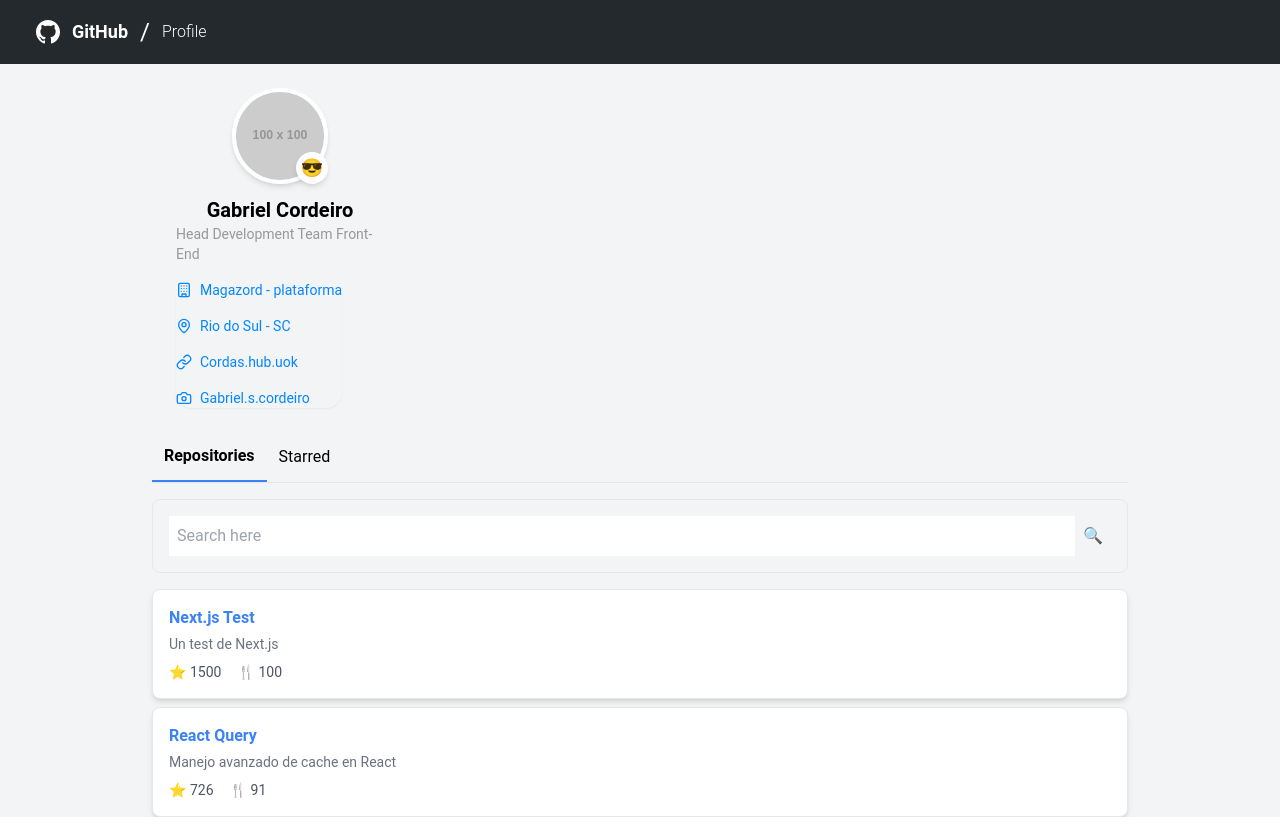
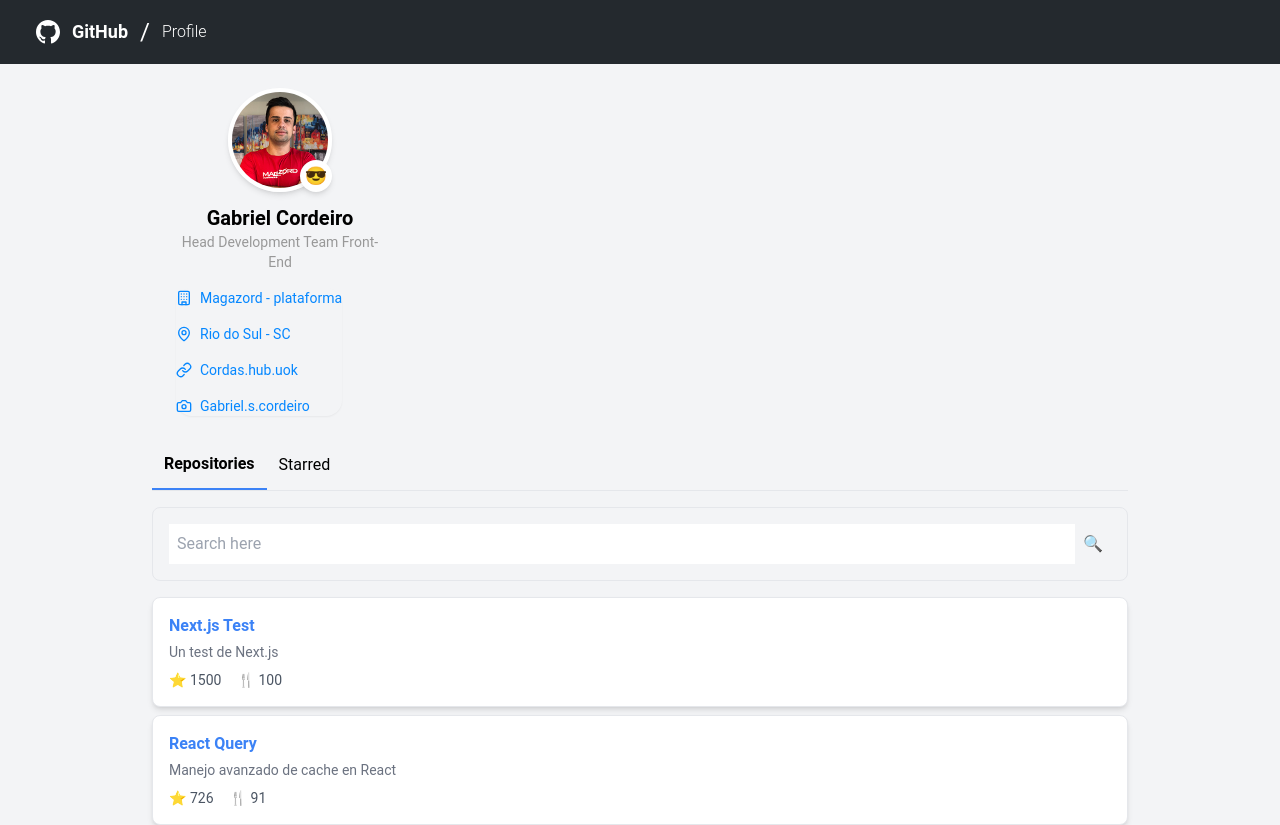
Before and after one commit to grGrimales/magazord-test-app, a Next.js app: page / in a window 1280 px wide. Built offline with nearby package versions, Linux system fonts and the light colour scheme.

Commit message:
Feature: Ajustes implementados: - Exibição da foto de perfil no componente. - Ajuste no texto dentro do componente UserProfile.

```diff
--- a/src/components/UserProfile.tsx
+++ b/src/components/UserProfile.tsx
@@ -3,17 +3,20 @@
 
 import { useState } from "react";
 import { Building, MapPin, Link, Camera, ChevronDown, ChevronUp, Smile } from "lucide-react";
+import Image from "next/image";
 
 export default function UserProfile() {
   const [showLinks, setShowLinks] = useState(false);
 
   return (
     <div className="p-6 flex flex-col items-center w-full  sm:w-64" >
-      <div className="relative w-24 h-24">
-        <img
-          src="https://via.placeholder.com/100"
+      <div className="relative sm:w-104 sm:h-104 lg:w-150 lg:h-150">
+        <Image
+          src="/images/imageProfile.png"
           alt="User Avatar"
-          className="rounded-full w-24 h-24 border-4 border-white shadow-md"
+          width={104}
+          height={104}
+          className="rounded-full border-4 border-white shadow-md  sm:w-104 sm:h-104 lg:w-150 lg:h-150"
         />
         <div className="absolute bottom-0 right-0 bg-white rounded-full w-8 h-8 flex items-center justify-center shadow-md">
           {/* <Smile size={18} className="text-yellow-500" /> */}
@@ -25,7 +28,7 @@
         <h2 className="text-xl font-semibold text-textPrimary text-center sm:text-left">
           Gabriel Cordeiro
         </h2>
-        <p className="text-textSecondary text-sm text-center sm:text-left">
+        <p className="text-textSecondary text-sm text-center">
           Head Development Team Front-End
         </p>
 
```
Also changed, not shown: public/images/imageProfile.png (added), 1 other file (tests, documents, lock files or other folders).
